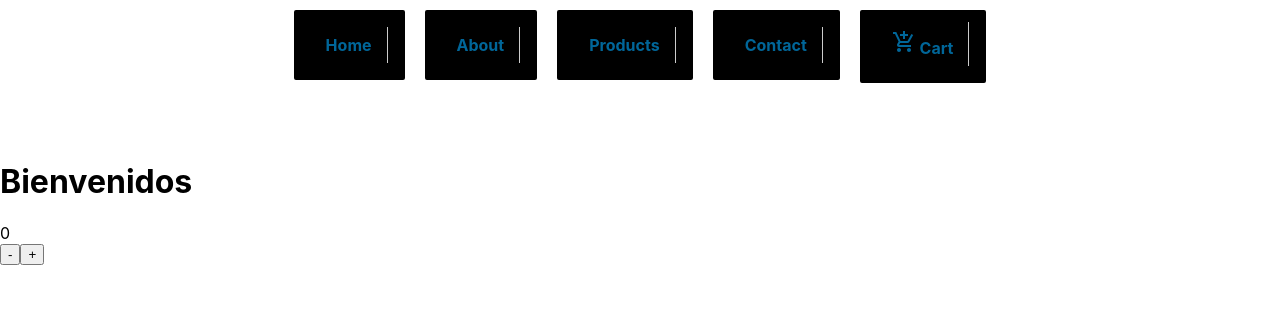
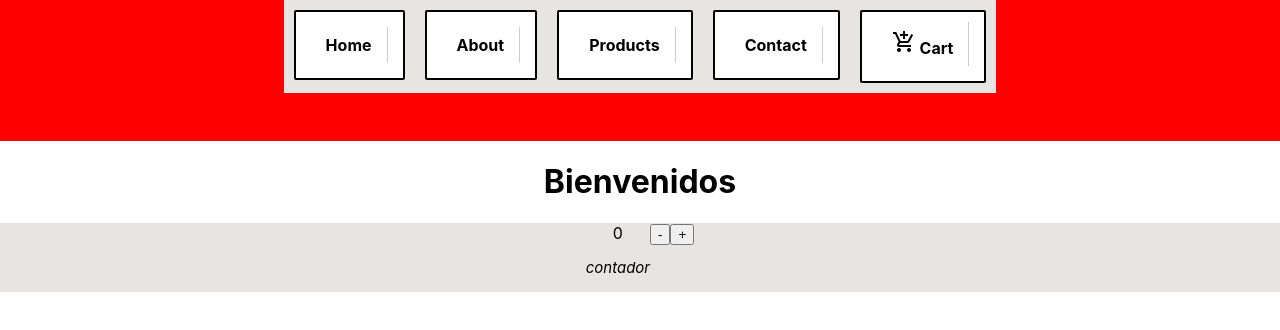
Before and after one commit to daniiespindola/ecommerce-coderhouse, a React (Create React App) app: page / in a window 1280 px wide. Shown: the top 330 px of the page. Built offline with nearby package versions, Linux system fonts and the light colour scheme.

Commit message:
agregado color

```diff
--- a/src/App.css
+++ b/src/App.css
@@ -2,6 +2,7 @@
 	display: flex;
 	justify-content: center;
 	text-align: center;
+	background-color: red;
 
 }
 
@@ -10,7 +11,7 @@
 	display: inline-block;
 	padding: 15px;
 	margin: 10px;
-	background-color: black;
+	background-color: white;
 	border-radius: 2px;
 	border: 2px solid black;
 }
--- a/src/components/ItemCount.css
+++ b/src/components/ItemCount.css
@@ -0,0 +1,12 @@
+.contador{
+    display: flex;
+    justify-content: center;
+    text-align: center;
+    background-color: #E7E4E4;
+}
+
+div p{
+    color: black;
+    font-style: italic;
+    font-size: 15px;
+}
--- a/src/components/ItemCount.js
+++ b/src/components/ItemCount.js
@@ -1,5 +1,7 @@
 import {Button} from 'react-bootstrap'
 import {useState} from 'react'
+import './ItemCount.css'
+
 
 const ItemCount = ({initialCount, stock}) => {
 
@@ -20,11 +22,13 @@ const ItemCount = ({initialCount, stock}) => {
 
         return(
             <>
-                <div className="counter d-flex flex-wrap mx-auto">
+                <div className="counter d-flex flex-wrap mx-auto contador">
+
                     <div className="count">
                         <span>{count}</span>
+                        <p> contador </p>
                     </div>
-                    <div className="d-flex btn-counter">
+                    <div className="d-flex btn-counter ">
                         <Button variant='light' className='font-size-2' onClick={decrement}>-</Button>
                         <Button variant='light' className='font-size-2' onClick={increment}>+</Button>
                     </div>
--- a/src/components/ItemListContainer.css
+++ b/src/components/ItemListContainer.css
@@ -1,3 +1,4 @@
 .color{
 	color: black;
+	text-align: center;
 }
--- a/src/components/NavBar.css
+++ b/src/components/NavBar.css
@@ -1,4 +1,5 @@
 #nav {
+	background-color: #E7E4E4;
 	width: 100%;
 	float: left;
 	margin: 0 0 3em 0;
@@ -12,5 +13,5 @@
 		padding: 8px 15px;
 		text-decoration: none;
 		font-weight: bold;
-		color: #069;
+		color: black;
 		border-right: 1px solid #ccc; }
```
